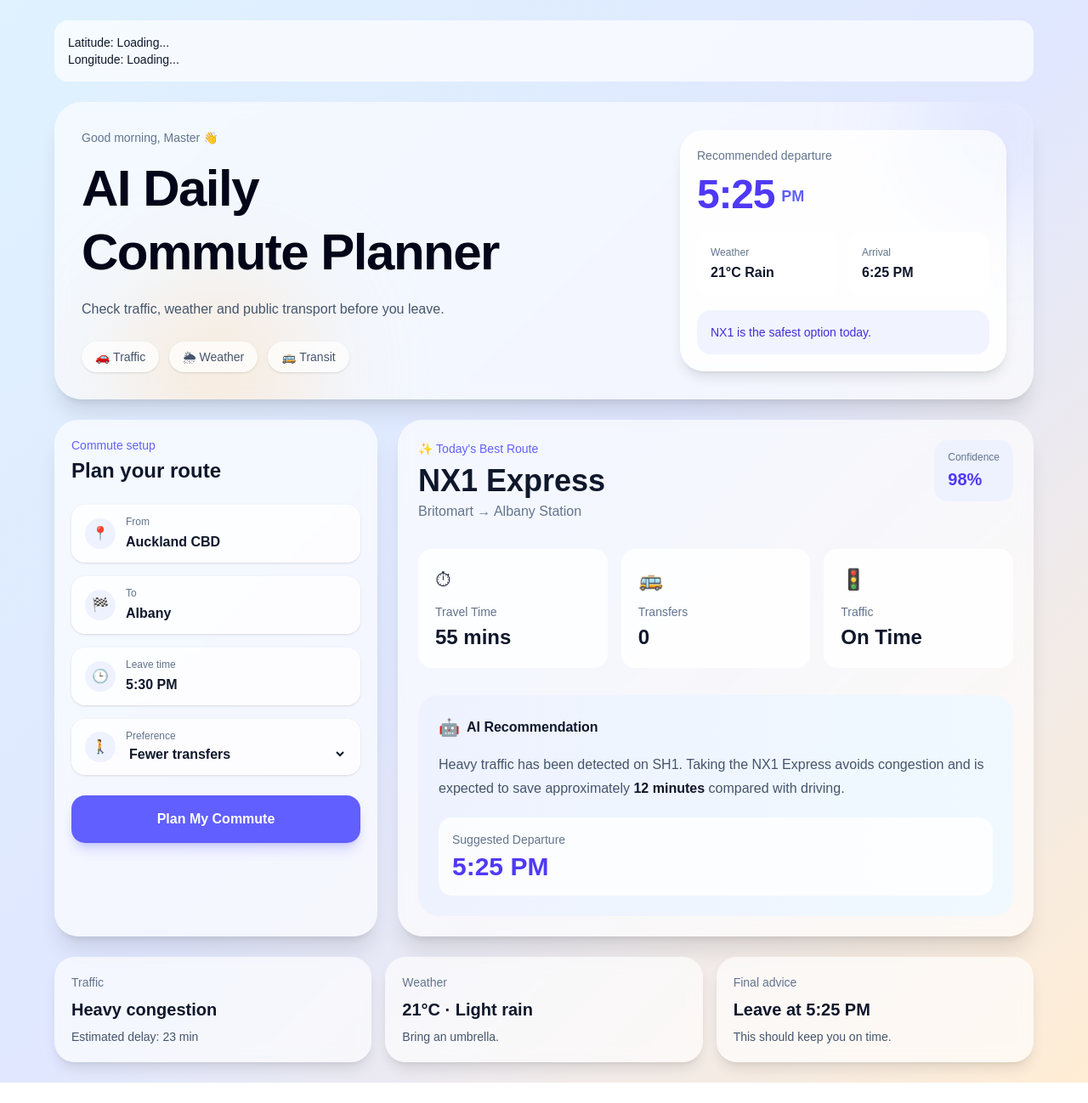
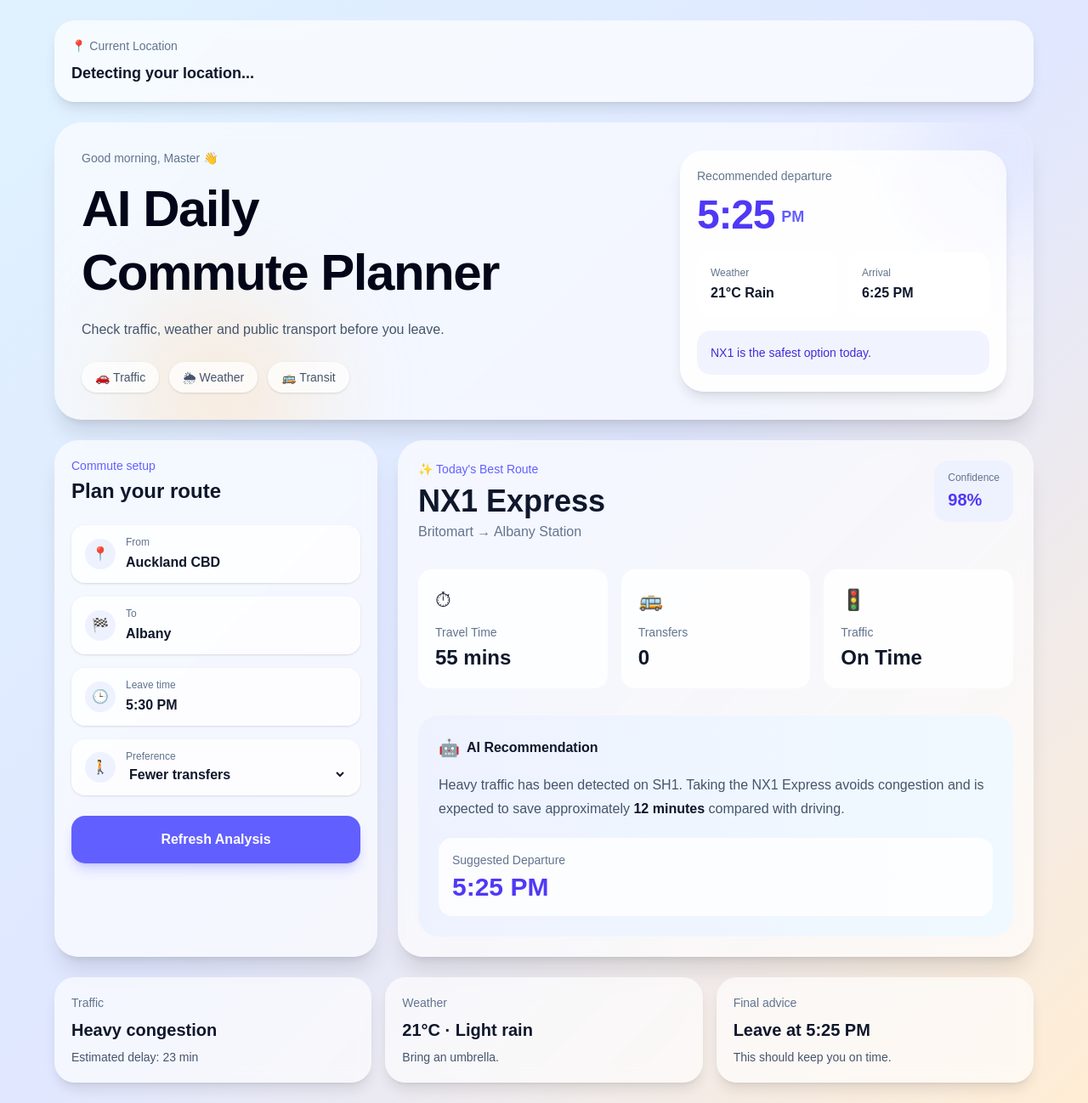
Before and after one commit to sueyan9/AI-Daily-Commute-Planner, a Next.js app in the folder frontend/: page / in a window 1280 px wide. Shown: the whole page at 85% size. Before the commit the page ends 1274 px from the top, so only its background shows below. Built offline with nearby package versions, Linux system fonts and the light colour scheme; no server answers.

Commit message:
style: replace location debug output with product UI

```diff
--- a/frontend/app/components/CommuteForm.tsx
+++ b/frontend/app/components/CommuteForm.tsx
@@ -36,7 +36,7 @@ export default function CommuteForm({ onPlan }: Props) {
                     onClick={onPlan}
                     className="mt-2 w-full rounded-2xl bg-indigo-500 px-4 py-4 font-semibold text-white shadow-lg shadow-indigo-500/25 transition hover:bg-indigo-600"
                 >
-                    Plan My Commute
+                    Refresh Analysis
                 </button>
             </div>
         </section>
--- a/frontend/app/components/HomeClient.tsx
+++ b/frontend/app/components/HomeClient.tsx
@@ -5,7 +5,7 @@ import CommuteForm from "./CommuteForm";
 import RecommendationCard from "./RecommendationCard";
 import InfoCards from "./InfoCards";
 import { useGeolocation } from "../hooks/useGeolocation";
-import { useState } from "react";
+import { useEffect, useState } from "react";
 
 export default function HomeClient() {
     const { location, error } = useGeolocation();
@@ -33,14 +33,24 @@ export default function HomeClient() {
         console.log(data);
         setResult(data);
     };
+    useEffect(() => {
+        if (!location) return;
+
+        handlePlanCommute();
+        // eslint-disable-next-line react-hooks/exhaustive-deps
+    }, [location]);
 
     return (
         <main className="min-h-screen bg-gradient-to-br from-sky-100 via-indigo-100 to-orange-100 px-4 py-6 text-slate-900">
             <section className="mx-auto flex max-w-6xl flex-col gap-6">
-                <div className="rounded-2xl bg-white/70 p-4 text-sm">
-                    <p>Latitude: {location?.latitude ?? "Loading..."}</p>
-                    <p>Longitude: {location?.longitude ?? "Loading..."}</p>
-                    {error && <p className="text-red-500">{error}</p>}
+                <div className="rounded-[24px] bg-white/70 p-5 text-sm shadow-lg backdrop-blur">
+                    <p className="text-sm font-medium text-slate-500">📍 Current Location</p>
+
+                    <p className="mt-2 text-lg font-semibold text-slate-900">
+                        {result?.current_location ?? "Detecting your location..."}
+                    </p>
+
+                    {error && <p className="mt-2 text-sm text-red-500">{error}</p>}
                 </div>
 
                 <Hero />
@@ -52,13 +62,7 @@ export default function HomeClient() {
 
                 <InfoCards />
             </section>
-            {result && (
-                <div className="rounded-2xl bg-white/70 p-4 text-sm">
-                    <p className="font-semibold">Backend Result</p>
-                    <p>Current location: {result.current_location}</p>
-                    <p>Destination: {result.destination}</p>
-                </div>
-            )}
+
         </main>
     );
 }
```
